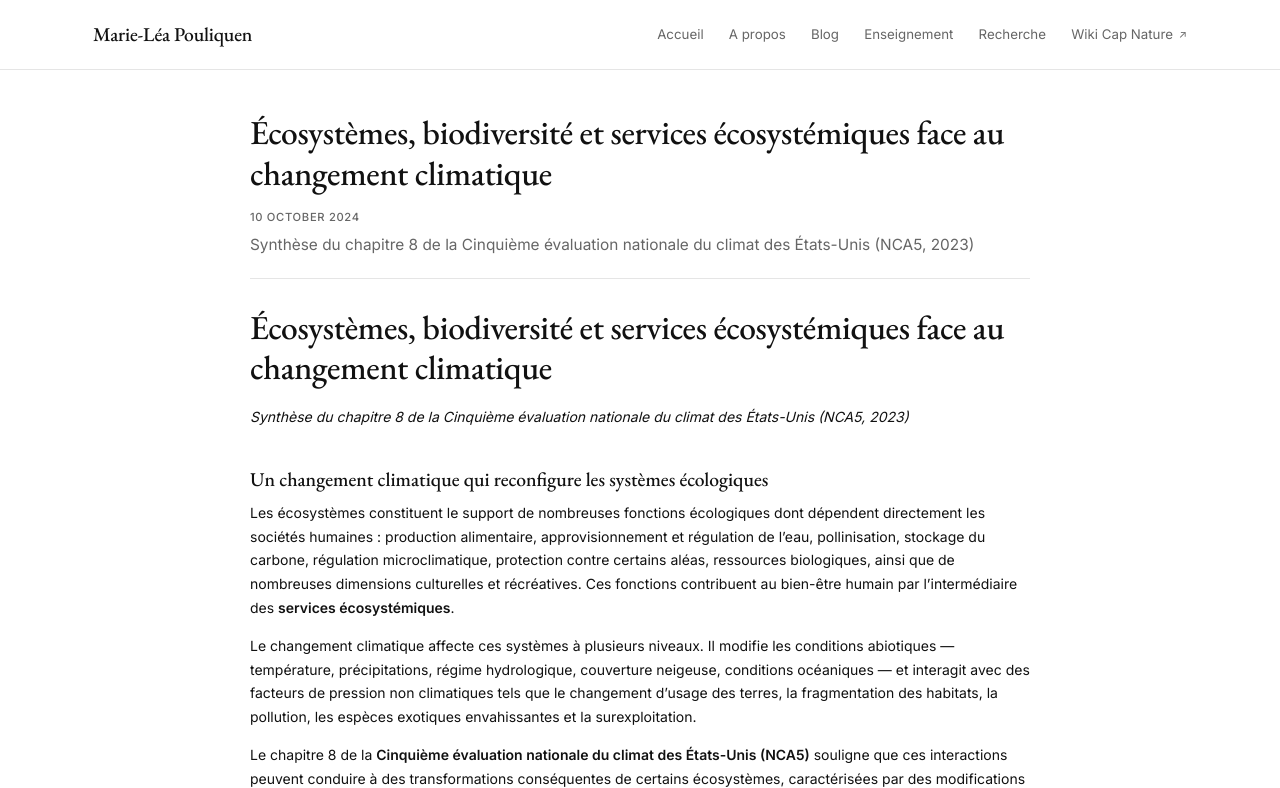
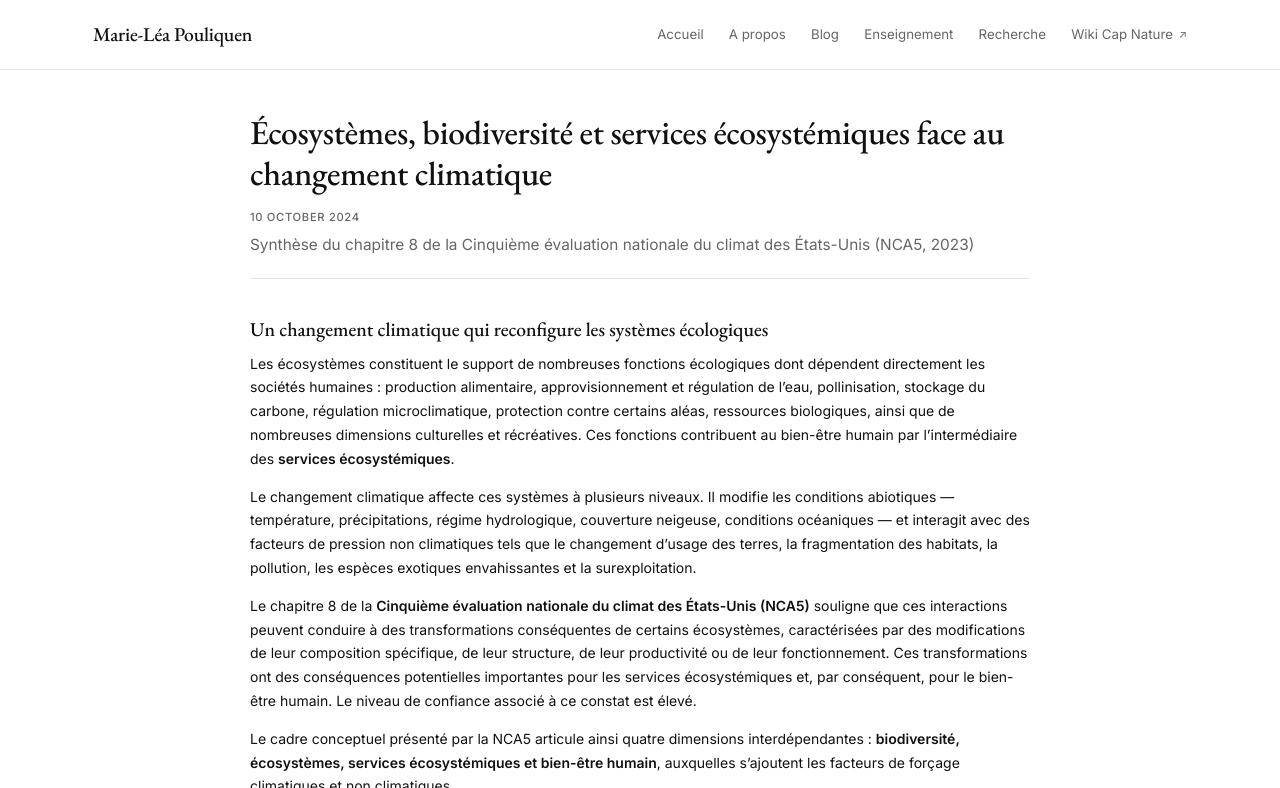
Before and after one commit to marieleapouliquen/marieleapouliquen.github.io, a Jekyll site: the page built from _syntheses/Blog - Ecosystemes et biodiversite.md, in a window 1280 px wide and 900 px high, cut to the strip 0-788 px from the top of the window. Built offline with Jekyll 4.4.1, drawn with Linux system fonts in a browser that asks for light colours.

Commit message:
Revise document structure by removing header
Removed introductory header and summary from the document.

```diff
--- a/_syntheses/Blog - Ecosystemes et biodiversite.md
+++ b/_syntheses/Blog - Ecosystemes et biodiversite.md
@@ -3,10 +3,6 @@ date: 2024-10-10
 title: "Écosystèmes, biodiversité et services écosystémiques face au changement climatique"
 summary: "Synthèse du chapitre 8 de la Cinquième évaluation nationale du climat des États-Unis (NCA5, 2023)"
 ---
-
-# Écosystèmes, biodiversité et services écosystémiques face au changement climatique
-
-*Synthèse du chapitre 8 de la Cinquième évaluation nationale du climat des États-Unis (NCA5, 2023)*
 
 ## Un changement climatique qui reconfigure les systèmes écologiques
 
```
